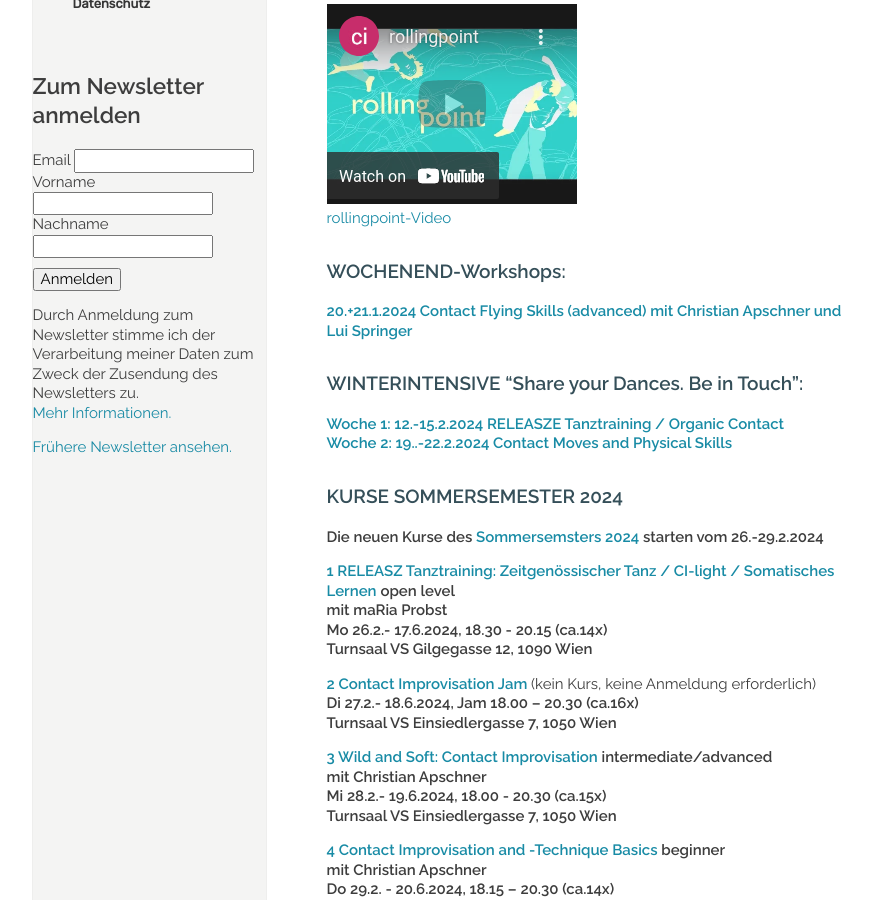
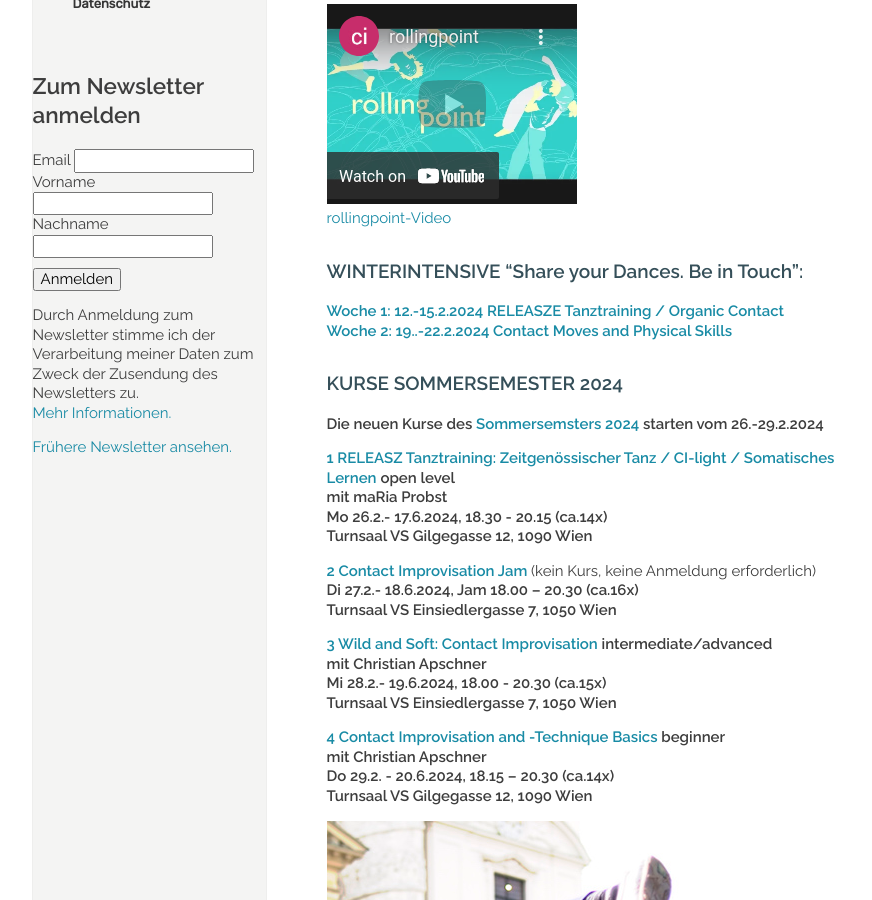
Before and after one commit to manulari/rollingpointat, a Jekyll site: the page built from _pages_de/index.md, in a window 1280 px wide and 900 px high, scrolled down 864 px. Shown: the whole window, without its empty margins (152-1024 px from the left). Built offline with Jekyll 4.4.1, drawn with Linux system fonts in a browser that asks for light colours; comment, search, counter and statistics services are not loaded; part of the change alters nothing that is shown.

Commit message:
Update page (de) “index”

```diff
--- a/_pages_de/index.md
+++ b/_pages_de/index.md
@@ -18,9 +18,7 @@ Fotocredit: https://johannes-stolba.net/photography/
 
 <div class="imglink"><a target="_blank" href="https://www.youtube.com/embed/kp3DqzN1Ldo"><img src="/assets/uploads/video_vorschau_rollingpoint.png" alt="" /><div>rollingpoint-Video</div></a></div>
 
-### **WOCHENEND-Workshops:**
 
-**[20.+21.1.2024 Contact Flying Skills (advanced) mit Christian Apschner und Lui Springer](workshops#flying)**
 
 ### **WINTERINTENSIVE "Share your Dances. Be in Touch":**
 
@@ -31,27 +29,25 @@ Fotocredit: https://johannes-stolba.net/photography/
 
 **Die neuen Kurse des [Sommersemsters 2024](https://rollingpoint.at/somsem24) starten vom 26.-29.2.2024**
 
-**[1 RELEASZ Tanztraining: ](/kurse#mo)****[Zeitgenössischer Tanz / CI-light / Somatisches Lernen](/kurse#mo)** **open level**\
+**[1 RELEASZ Tanztraining: ](/somsem24#mo)[Zeitgenössischer Tanz / CI-light / Somatisches Lernen](/somsem24#mo)** **open level**\
  **mit maRia Probst**\
 **Mo 26.2.- 17.6.2024, 18.30 - 20.15 (ca.14x)**\
 **Turnsaal VS Gilgegasse 12, 1090 Wien**
 
-**[2 Contact Improvisation Jam ](/kurse#di)**(kein Kurs, keine Anmeldung erforderlich)\
+**[2 Contact Improvisation Jam ](/somsem24#di)**(kein Kurs, keine Anmeldung erforderlich)\
 **Di 27.2.- 18.6.2024, Jam 18.00 – 20.30 (ca.16x)**\
 **Turnsaal VS Einsiedlergasse 7, 1050 Wien**
 
-**[3 Wild and Soft: Contact Improvisation ](/kurse#mi) intermediate/advanced**\
+**[3 Wild and Soft: Contact Improvisation ](/somsem24#mi) intermediate/advanced**\
 **mit Christian Apschner**\
 **Mi 28.2.- 19.6.2024, 18.00 - 20.30 (ca.15x)**\
 **Turnsaal VS Einsiedlergasse 7, 1050 Wien**
 
-**[4 Contact Improvisation and -Technique Basics  ](/kurse#do)beginner**\
+**[4 Contact Improvisation and -Technique Basics  ](/somsem24#do)beginner**\
 **mit Christian Apschner**\
 **Do 29.2. - 20.6.2024, 18.15 – 20.30 (ca.14x)**\
 **Turnsaal VS Gilgegasse 12, 1090 Wien**
 
-
-
 ![Mehr CI auf der Stiege](/assets/uploads/dsc_1941a.jpg "Mehr CI auf der Stiege")
 
 Fotocredit: Johannes Stolba
```
